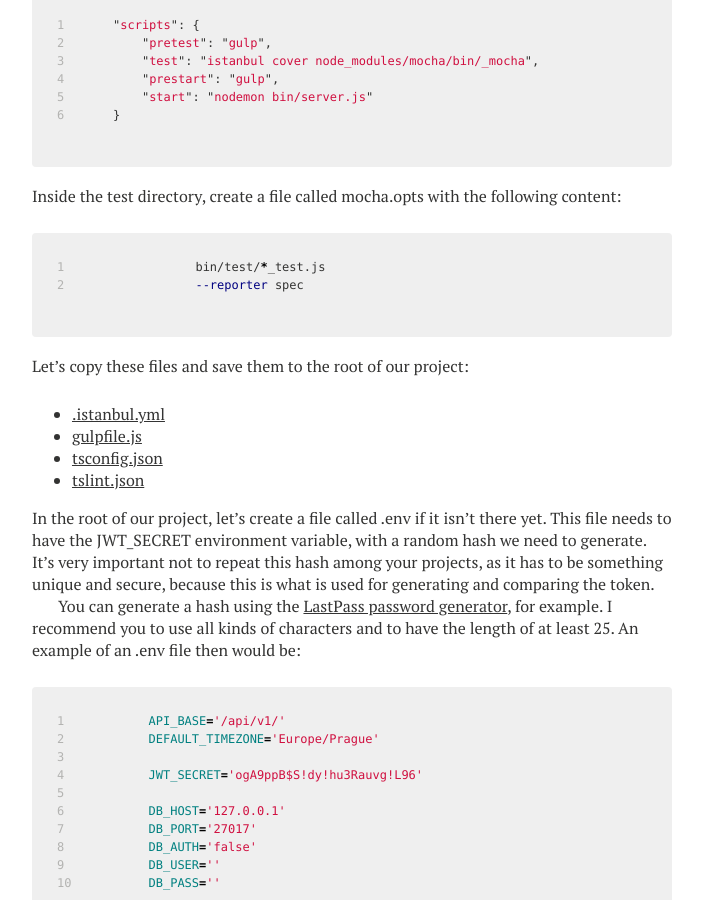
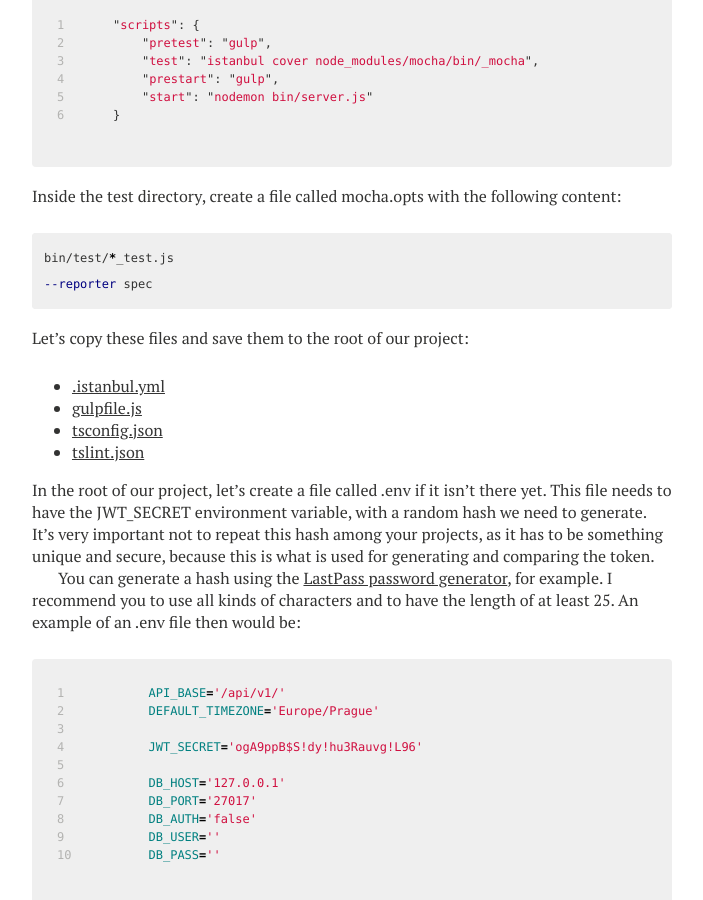
Before and after one commit to jonathas/jonathas.github.io, a Jekyll site: the page built from _posts/2017-10-21-token-based-authentication-on-nodejs-with-passport-jwt-and-bcrypt.md, in a window 1280 px wide and 900 px high, scrolled down 1928 px. Shown: the whole window, without its empty margins (288-991 px from the left). Built offline with Jekyll 4.4.1, drawn with Linux system fonts in a browser that asks for light colours; nearby versions of some CDN libraries; comment, search, counter and statistics services are not loaded.

Commit message:
Fixed mocha.opts formatting

````diff
--- a/_posts/2017-10-21-token-based-authentication-on-nodejs-with-passport-jwt-and-bcrypt.md
+++ b/_posts/2017-10-21-token-based-authentication-on-nodejs-with-passport-jwt-and-bcrypt.md
@@ -69,10 +69,10 @@ Inside the package.json file, in "scripts", let's leave it like this so istanbul
 
 Inside the test directory, create a file called mocha.opts with the following content:
 
-{% highlight bash linenos %}
+```bash
 bin/test/*_test.js
 --reporter spec
-{% endhighlight %}
+```
 
 Let's copy these files and save them to the root of our project:
 
````
